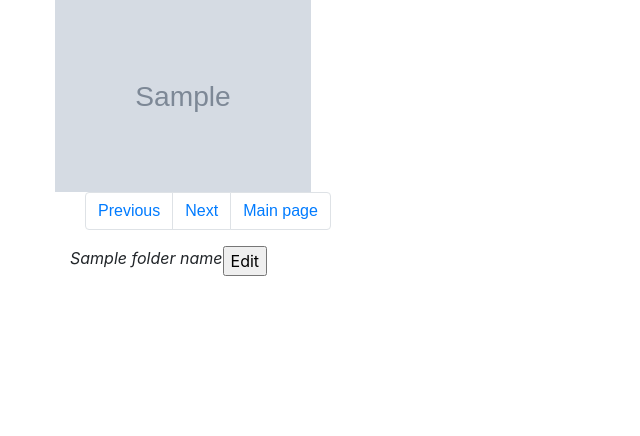
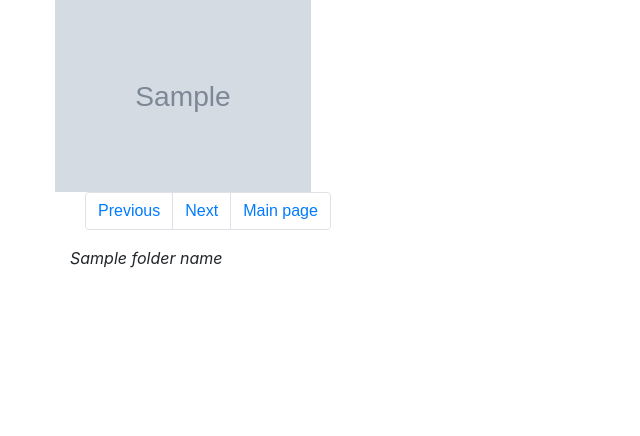
Before and after one commit to LunguGeorgeProgramator/python-django-gallery-manager, a Django app: template templates/view.html in a window 1280 px wide. Shown: the top 436 px of the page, without its empty margins (0-640 px from the left). Run offline with Django 3.2, Linux system fonts and the light colour scheme; the template is opened without the code that fills it: most values are stand-ins (such as "Sample title", 1, 10 or a date in 2020); grey boxes marked "Sample" are stand-in pictures; some libraries are stand-ins or nearby versions.

Commit message:
remove from view page edit function

```diff
--- a/templates/view.html
+++ b/templates/view.html
@@ -27,11 +27,5 @@
     </nav>
     <div class="row">
         <i>{{ folder_name }}</i>
-        <div id="app">
-            <input type="button" v-bind:value="checkedDirName" v-on:click="(checkedDirName = '{{ folder_name }}'), (show_modal_1=true)" value="Edit">
-            {% block hidden %}
-            {% include "vue_modal.html" %}
-            {% endblock %}
-        </div>
     </div>
 </div>
```
